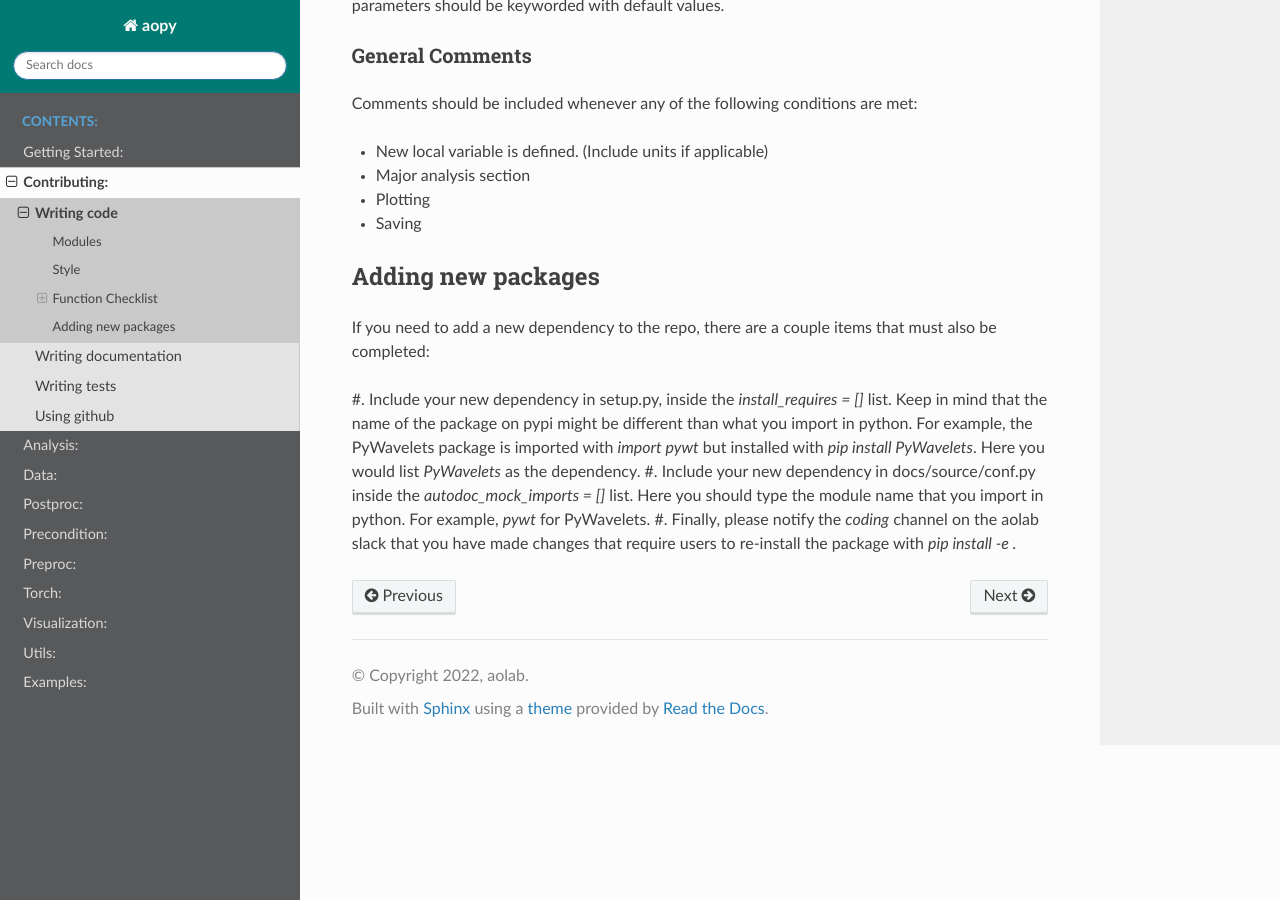
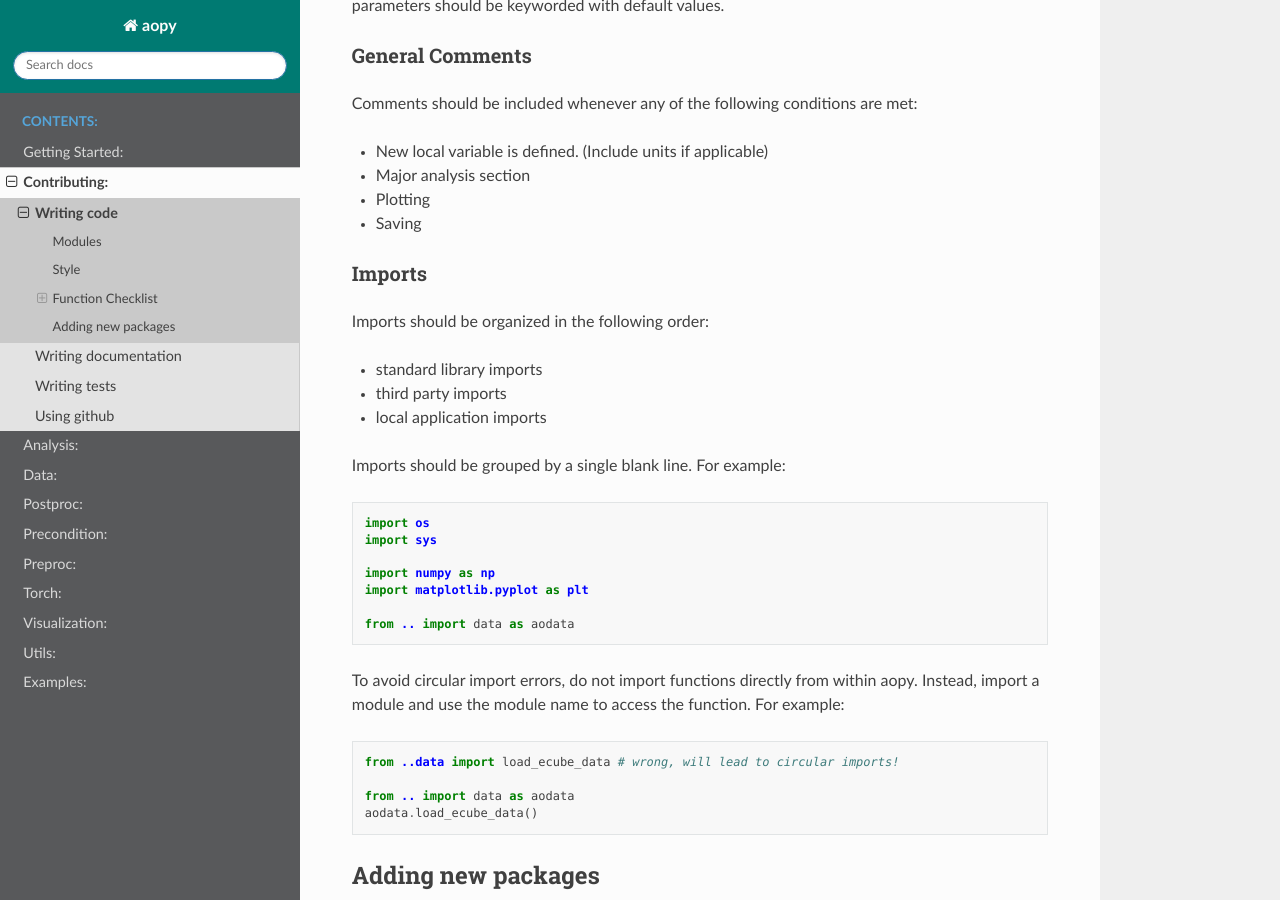
Before and after one commit to aolabNeuro/analyze, a Sphinx documentation site: the page built from docs/source/code-guidelines.rst, in a window 1280 px wide and 900 px high, scrolled down 3181 px. Built offline with Sphinx 7.4.7 and the Read the Docs theme 2.0.0, drawn with Linux system fonts in a browser that asks for light colours.

Commit message:
fix circular import

```diff
--- a/docs/source/code-guidelines.rst
+++ b/docs/source/code-guidelines.rst
@@ -173,6 +173,37 @@ met:
 -  Plotting
 -  Saving
 
+Imports
+~~~~~~~
+
+Imports should be organized in the following order:
+
+-  standard library imports
+-  third party imports
+-  local application imports
+
+Imports should be grouped by a single blank line. For example:
+
+.. code-block:: python
+
+   import os
+   import sys
+
+   import numpy as np
+   import matplotlib.pyplot as plt
+
+   from .. import data as aodata
+
+To avoid circular import errors, do not import functions directly from within aopy.
+Instead, import a module and use the module name to access the function. For example:
+
+.. code-block:: python
+
+   from ..data import load_ecube_data # wrong, will lead to circular imports!
+
+   from .. import data as aodata
+   aodata.load_ecube_data()
+
 Adding new packages
 -------------------
 
```
Also changed, not shown: 2 other files.
